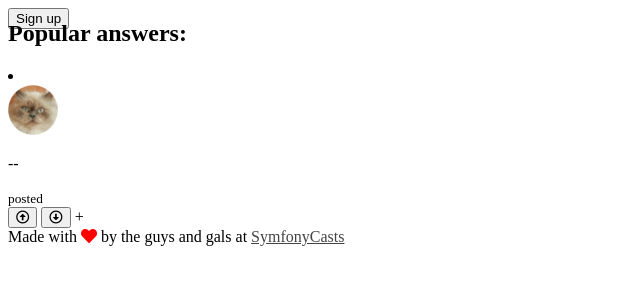
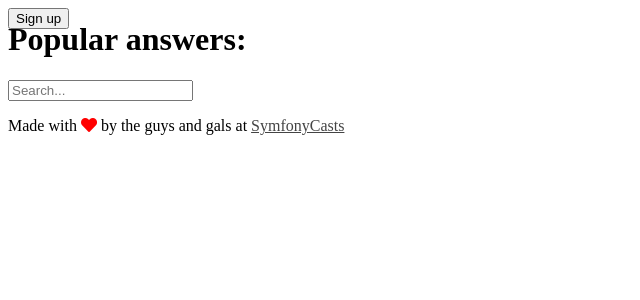
Before and after one commit to linqus/doctrine-relations, a Symfony app: template templates/answer/show.html.twig in a window 1280 px wide. Shown: the part 76-376 px from the top of the page, without its empty margins (0-640 px from the left). Run offline with Twig, Linux system fonts and the light colour scheme; the template is opened without the code that fills it, so the values that code supplies are empty; some libraries are stand-ins or nearby versions.

Commit message:
add search field

```diff
--- a/templates/answer/show.html.twig
+++ b/templates/answer/show.html.twig
@@ -4,16 +4,29 @@
 
 {% block body %}
 
-<div class="container">
-    <div class="row">
-        <div class="col-12">
-            <h2 class="my-4">Popular answers:</h2>
+<div class="container my-md-4">
+    <div class="d-flex justify-content-between">
+        <h1>Popular answers:</h2>
+
+
+        <form action="{{ path('app_popular_answers') }}">
+            <input
+                type="search"
+                name="q"
+                class="form-control"
+                placeholder="Search..."
+                aria-label="Search"
+            >
+        </form>
+    </div>
+
+    <ul class="list-unstyled">
+        {% for answer in answers %}
             {{ include('_anwers.html.twig', {
                 showQuestion: true
             }) }}
-        </div>
-    </div>
-
+        {% endfor %}
+    </ul>
 </div>
 
 
```
